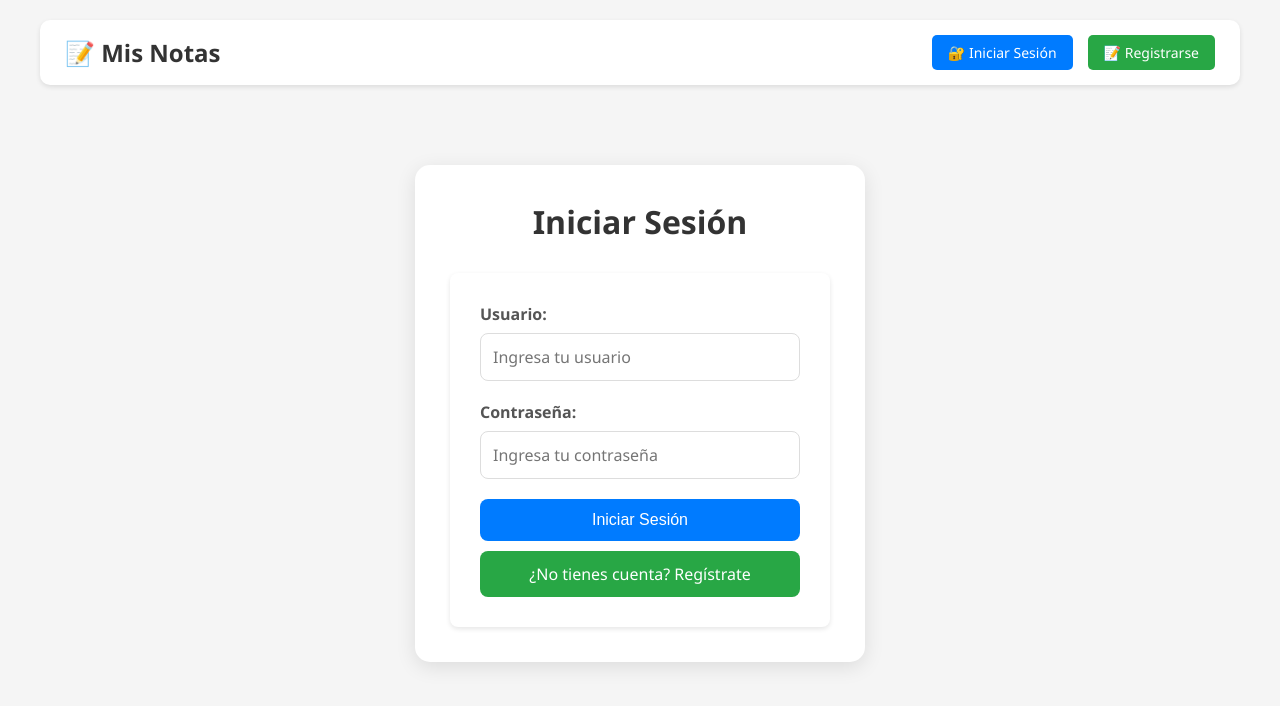
After one commit to Rannie2005/crud-django-gitflow, a Django app: page /login/ in a window 1280 px wide. The commit adds this page. Shown: the top 706 px of the page. Run offline with Django 5.2, Linux system fonts and the light colour scheme.

Commit message:
agregar apartado de logout y login, correccion de perfil

```diff
--- a/blog_notas/settings.py
+++ b/blog_notas/settings.py
@@ -123,3 +123,7 @@ MESSAGE_TAGS = {
     messages.SUCCESS: 'success',
     messages.ERROR: 'error',
 }
+
+LOGIN_URL = 'login'
+LOGIN_REDIRECT_URL = 'lista_notas'
+LOGOUT_REDIRECT_URL = 'login'
--- a/notas/templates/notas/base.html
+++ b/notas/templates/notas/base.html
@@ -22,21 +22,48 @@
             margin: 0 auto;
         }
 
-        h1 {
+        .nav {
+            background: white;
+            padding: 15px 25px;
+            border-radius: 10px;
+            margin-bottom: 30px;
+            display: flex;
+            justify-content: space-between;
+            align-items: center;
+            box-shadow: 0 2px 5px rgba(0,0,0,0.1);
+        }
+
+        .nav h1 {
+            margin: 0;
+            font-size: 24px;
             color: #333;
-            margin-bottom: 20px;
+        }
+
+        .nav-buttons {
+            display: flex;
+            gap: 15px;
+            align-items: center;
+        }
+
+        .user-welcome {
+            color: #555;
+            font-size: 14px;
+        }
+
+        .user-welcome strong {
+            color: #007bff;
         }
 
         .btn-nueva {
             display: inline-block;
             background: #28a745;
             color: white;
-            padding: 10px 20px;
+            padding: 8px 16px;
             text-decoration: none;
             border-radius: 5px;
-            margin-bottom: 20px;
             border: none;
             cursor: pointer;
+            font-size: 14px;
         }
 
         .btn-nueva:hover {
@@ -94,6 +121,45 @@
 
         .btn-cancelar:hover {
             background: #5a6268;
+        }
+
+        .btn-login-header {
+            background: #007bff;
+            color: white;
+            padding: 8px 16px;
+            text-decoration: none;
+            border-radius: 5px;
+            font-size: 14px;
+        }
+
+        .btn-login-header:hover {
+            background: #0056b3;
+        }
+
+        .btn-registro-header {
+            background: #28a745;
+            color: white;
+            padding: 8px 16px;
+            text-decoration: none;
+            border-radius: 5px;
+            font-size: 14px;
+        }
+
+        .btn-registro-header:hover {
+            background: #218838;
+        }
+
+        .btn-logout {
+            background: #dc3545;
+            color: white;
+            padding: 8px 16px;
+            text-decoration: none;
+            border-radius: 5px;
+            font-size: 14px;
+        }
+
+        .btn-logout:hover {
+            background: #c82333;
         }
 
         .notas-grid {
@@ -176,6 +242,15 @@
             border: 1px solid #c3e6cb;
         }
 
+        .error-message {
+            background: #f8d7da;
+            color: #721c24;
+            padding: 12px;
+            border-radius: 4px;
+            margin-bottom: 20px;
+            border: 1px solid #f5c6cb;
+        }
+
         .empty-state {
             text-align: center;
             padding: 50px;
@@ -188,17 +263,26 @@
             margin-bottom: 20px;
             font-size: 18px;
         }
-
-        .nav {
-            margin-bottom: 20px;
-            display: flex;
-            justify-content: space-between;
-            align-items: center;
-        }
     </style>
 </head>
 <body>
     <div class="container">
+        <!-- Barra de navegación -->
+        <div class="nav">
+            <h1>📝 Mis Notas</h1>
+            <div class="nav-buttons">
+                {% if user.is_authenticated %}
+                    <span class="user-welcome">👤 Hola, <strong>{{ user.username }}</strong></span>
+                    <a href="{% url 'logout' %}" class="btn-logout">🚪 Cerrar Sesión</a>
+                    <a href="{% url 'crear_nota' %}" class="btn-nueva">➕ Nueva Nota</a>
+                {% else %}
+                    <a href="{% url 'login' %}" class="btn-login-header">🔐 Iniciar Sesión</a>
+                    <a href="{% url 'registro' %}" class="btn-registro-header">📝 Registrarse</a>
+                {% endif %}
+            </div>
+        </div>
+
+        <!-- Mensajes -->
         {% if messages %}
         <div class="messages">
             {% for message in messages %}
@@ -207,6 +291,7 @@
         </div>
         {% endif %}
 
+
         {% block content %}
         {% endblock %}
     </div>
--- /dev/null
+++ b/notas/templates/notas/login.html
@@ -0,0 +1,116 @@
+{% extends 'notas/base.html' %}
+
+{% block content %}
+<div class="container">
+    <div class="form-container">
+        <h1>Iniciar Sesión</h1>
+
+        {% if messages %}
+        <div class="messages">
+            {% for message in messages %}
+                <div class="{% if message.tags == 'error' %}error-message{% else %}success-message{% endif %}">
+                    {{ message }}
+                </div>
+            {% endfor %}
+        </div>
+        {% endif %}
+
+        <form method="post">
+            {% csrf_token %}
+
+            <div class="form-group">
+                <label>Usuario:</label>
+                <input type="text" name="username" placeholder="Ingresa tu usuario" required>
+            </div>
+
+            <div class="form-group">
+                <label>Contraseña:</label>
+                <input type="password" name="password" placeholder="Ingresa tu contraseña" required>
+            </div>
+
+            <button type="submit" class="btn-login">Iniciar Sesión</button>
+            <a href="{% url 'registro' %}" class="btn-registro">¿No tienes cuenta? Regístrate</a>
+        </form>
+    </div>
+</div>
+
+<style>
+    .form-container {
+        max-width: 450px;
+        margin: 80px auto;
+        background: white;
+        padding: 35px;
+        border-radius: 15px;
+        box-shadow: 0 5px 20px rgba(0,0,0,0.1);
+    }
+    .form-container h1 {
+        text-align: center;
+        margin-bottom: 30px;
+        color: #333;
+    }
+    .form-group {
+        margin-bottom: 20px;
+    }
+    .form-group label {
+        display: block;
+        margin-bottom: 8px;
+        font-weight: bold;
+        color: #555;
+    }
+    .form-group input {
+        width: 100%;
+        padding: 12px;
+        border: 1px solid #ddd;
+        border-radius: 8px;
+        font-size: 16px;
+    }
+    .form-group input:focus {
+        outline: none;
+        border-color: #007bff;
+    }
+    .btn-login {
+        background: #007bff;
+        color: white;
+        padding: 12px;
+        border: none;
+        border-radius: 8px;
+        cursor: pointer;
+        font-size: 16px;
+        width: 100%;
+        margin-bottom: 10px;
+    }
+    .btn-login:hover {
+        background: #0056b3;
+    }
+    .btn-registro {
+        display: block;
+        text-align: center;
+        background: #28a745;
+        color: white;
+        padding: 12px;
+        text-decoration: none;
+        border-radius: 8px;
+        font-size: 16px;
+    }
+    .btn-registro:hover {
+        background: #218838;
+        color: white;
+    }
+    .error-message {
+        background: #f8d7da;
+        color: #721c24;
+        padding: 10px;
+        border-radius: 5px;
+        margin-bottom: 15px;
+        border: 1px solid #f5c6cb;
+    }
+    .success-message {
+        background: #d4edda;
+        color: #155724;
+        padding: 10px;
+        border-radius: 5px;
+        margin-bottom: 15px;
+        border: 1px solid #c3e6cb;
+    }
+</style>
+{% endblock %}
--- a/notas/urls.py
+++ b/notas/urls.py
@@ -7,4 +7,6 @@ urlpatterns = [
     path('editar/<int:nota_id>/', views.editar_nota, name='editar_nota'),
     path('eliminar/<int:nota_id>/', views.eliminar_nota, name='eliminar_nota'),
     path('registro/', views.registro, name='registro'),
+    path('login/', views.login_view, name='login'),
+    path('logout/', views.logout_view, name='logout'),
 ]
--- a/notas/views.py
+++ b/notas/views.py
@@ -7,10 +7,12 @@ from .models import Nota
 from .forms import NotaForm, RegistroForm
 
 
+@login_required
 def lista_notas(request):
     notas = Nota.objects.all()
     return render(request, 'notas/lista_notas.html', {'notas': notas})
 
+@login_required
 def crear_nota(request):
     if request.method == 'POST':
         form = NotaForm(request.POST)
@@ -23,6 +25,7 @@ def crear_nota(request):
 
     return render(request, 'notas/crear_nota.html', {'form': form})
 
+@login_required
 def editar_nota(request, nota_id):
     nota = get_object_or_404(Nota, id=nota_id)
 
@@ -37,6 +40,7 @@ def editar_nota(request, nota_id):
 
     return render(request, 'notas/editar_nota.html', {'form': form, 'nota': nota})
 
+@login_required
 @require_POST
 def eliminar_nota(request, nota_id):
     nota = get_object_or_404(Nota, id=nota_id)
@@ -57,3 +61,24 @@ def registro(request):
         form = RegistroForm()
 
     return render(request, 'notas/registro.html', {'form': form})
+
+
+def login_view(request):
+    if request.method == 'POST':
+        username = request.POST.get('username')
+        password = request.POST.get('password')
+        user = authenticate(request, username=username, password=password)
+
+        if user is not None:
+            login(request, user)
+            messages.success(request, f'¡Bienvenido {user.username}!')
+            return redirect('lista_notas')
+        else:
+            messages.error(request, 'Usuario o contraseña incorrectos')
+
+    return render(request, 'notas/login.html')
+
+def logout_view(request):
+    logout(request)
+    messages.success(request, 'Sesión cerrada exitosamente')
+    return redirect('login')
```
Also changed, not shown: notas/models.py (+11 -4 lines), notas/templates/notas/registro.html (+1 -28 lines), notas/migrations/0003_alter_perfil_usuario.py (added).
